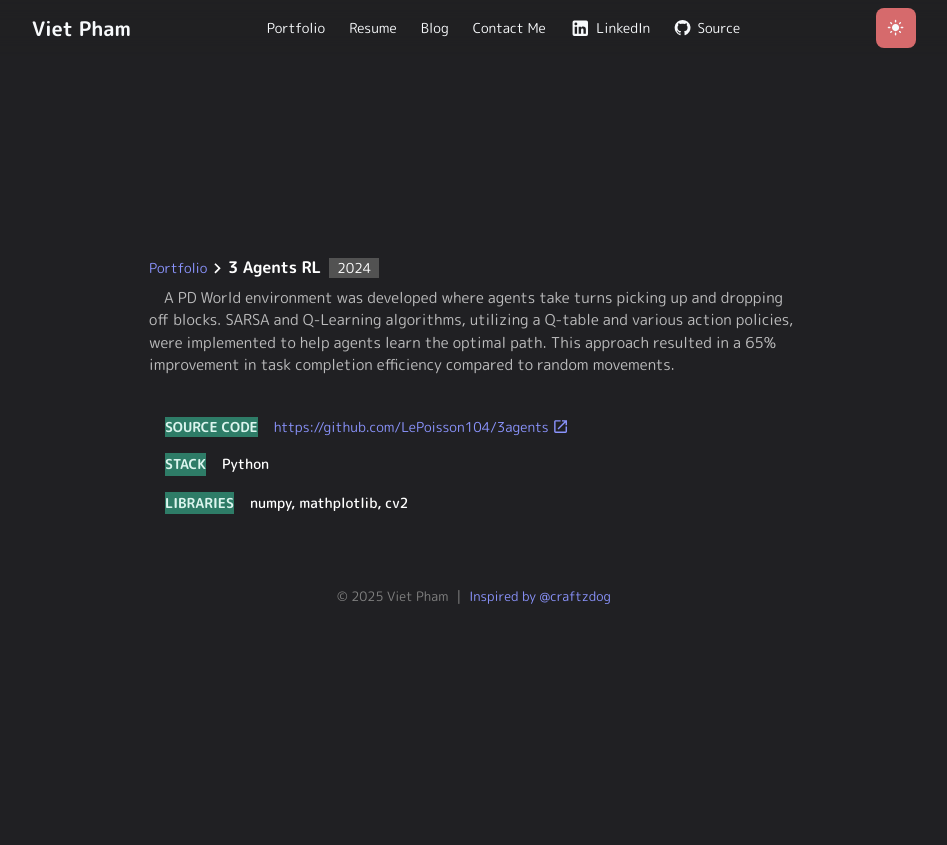
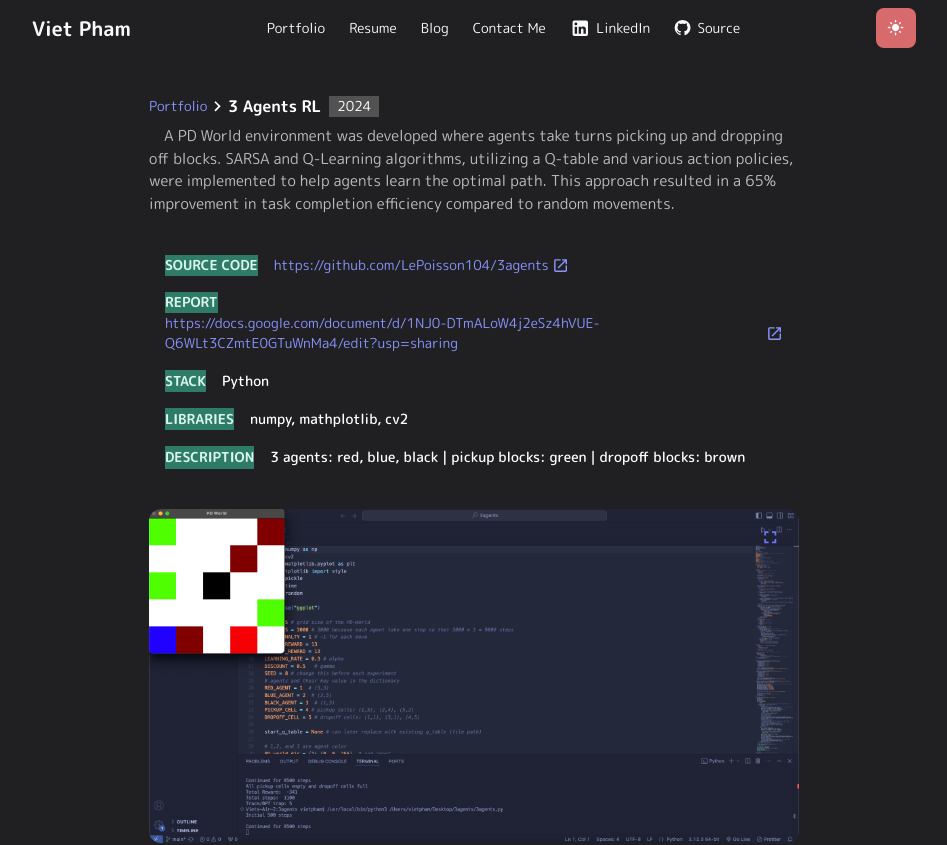
Before and after one commit to LePoisson104/lepoisson-homepage, a Next.js app: page /portfolio/pdworld in a window 1280 px wide. Shown: the top 845 px of the page, without its empty margins (166-1113 px from the left). Before the commit the page ends 800 px from the top, so only its background shows below. Built offline with nearby package versions, Linux system fonts and the light colour scheme.

Commit message:
progress

```diff
--- a/app/portfolio/pdworld/page.jsx
+++ b/app/portfolio/pdworld/page.jsx
@@ -4,8 +4,12 @@ import ArticleLayout from "@/components/article";
 import ProjectTitle from "@/components/project-title";
 import CustomLink from "@/components/custom-link";
 import ProjectDescription from "@/components/project-description";
+import Section from "@/components/section";
+import ImageSlider from "@/components/image-slider";
 
 const PDWorld = () => {
+  const images = ["/images/ML/3agents.png"];
+
   return (
     <ArticleLayout title={"ML"}>
       <Box sx={{ mt: 5 }}>
@@ -23,11 +27,23 @@ const PDWorld = () => {
           learn the optimal path. This approach resulted in a 65% improvement in
           task completion efficiency compared to random movements.
         </Typography>
+        <Section>
           <Box mt={3}>
             <List>
               <ListItem>
                 <ProjectDescription title={"SOURCE CODE"}>
-                <CustomLink href={"https://github.com/LePoisson104/3agents"} />
+                  <CustomLink
+                    href={"https://github.com/LePoisson104/3agents"}
+                  />
+                </ProjectDescription>
+              </ListItem>
+              <ListItem>
+                <ProjectDescription title={"REPORT"}>
+                  <CustomLink
+                    href={
+                      "https://docs.google.com/document/d/1NJ0-DTmALoW4j2eSz4hVUE-Q6WLt3CZmtE0GTuWnMa4/edit?usp=sharing"
+                    }
+                  />
                 </ProjectDescription>
               </ListItem>
               <ListItem>
@@ -44,8 +60,18 @@ const PDWorld = () => {
                   </Typography>
                 </ProjectDescription>
               </ListItem>
+              <ListItem>
+                <ProjectDescription title={"DESCRIPTION"}>
+                  <Typography component={"p"} variant="h6">
+                    3 agents: red, blue, black | pickup blocks: green | dropoff
+                    blocks: brown
+                  </Typography>
+                </ProjectDescription>
+              </ListItem>
             </List>
           </Box>
+        </Section>
+        <ImageSlider delay={0.1} images={images}></ImageSlider>
       </Box>
     </ArticleLayout>
   );
--- a/components/image-slider.jsx
+++ b/components/image-slider.jsx
@@ -60,6 +60,7 @@ const ImageSlider = ({ delay, images }) => {
         />
 
         {/* Buttons Container - Positioned on top of the image */}
+        {images?.length > 1 && (
           <Box
             sx={{
               position: "absolute",
@@ -81,6 +82,7 @@ const ImageSlider = ({ delay, images }) => {
               <KeyboardArrowRightIcon />
             </IconButton>
           </Box>
+        )}
 
         {/* Fullscreen Toggle Button */}
         <IconButton
@@ -159,12 +161,14 @@ const ImageSlider = ({ delay, images }) => {
               </IconButton>
 
               {/* Navigation Button */}
+              {images?.length > 1 && (
                 <IconButton
                   onClick={prevImage}
                   sx={{ color: colors.primary[1000], mr: 2 }}
                 >
                   <KeyboardArrowLeftIcon fontSize="large" />
                 </IconButton>
+              )}
 
               {/* Fullscreen Image */}
               <Box
@@ -181,12 +185,14 @@ const ImageSlider = ({ delay, images }) => {
               />
 
               {/* Navigation Button */}
+              {images?.length > 1 && (
                 <IconButton
                   onClick={nextImage}
                   sx={{ color: colors.primary[1000], ml: 2 }}
                 >
                   <KeyboardArrowRightIcon fontSize="large" />
                 </IconButton>
+              )}
             </Box>
             {/* Dot Indicators for the Fullscreen Modal */}
             <Box
```
Also changed, not shown: app/resume/page.jsx (+13 -4 lines), public/images/ML/3agents.png (added), 1 other file (tests, documents, lock files or other folders). Lines whose indentation alone changed are shown as unchanged.
